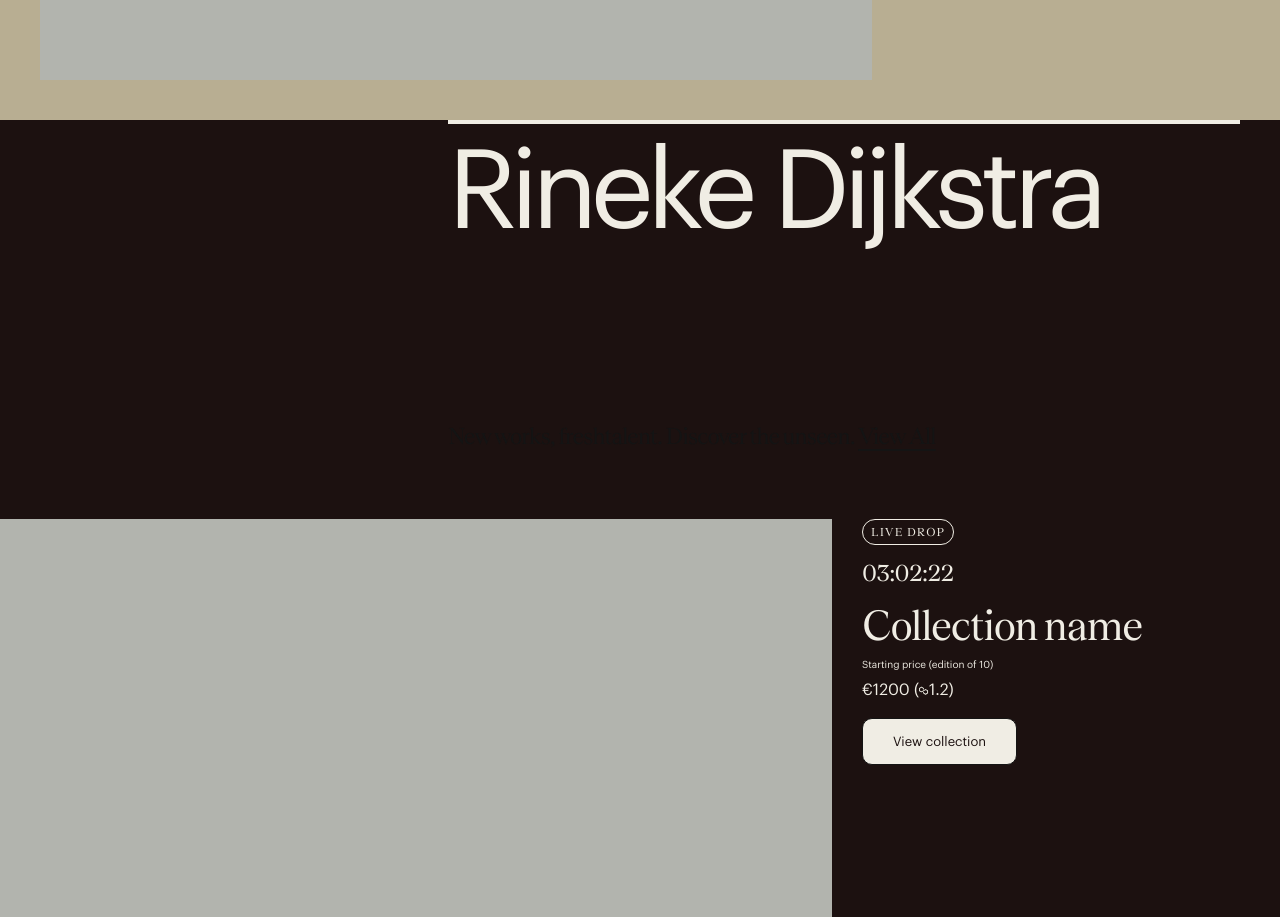
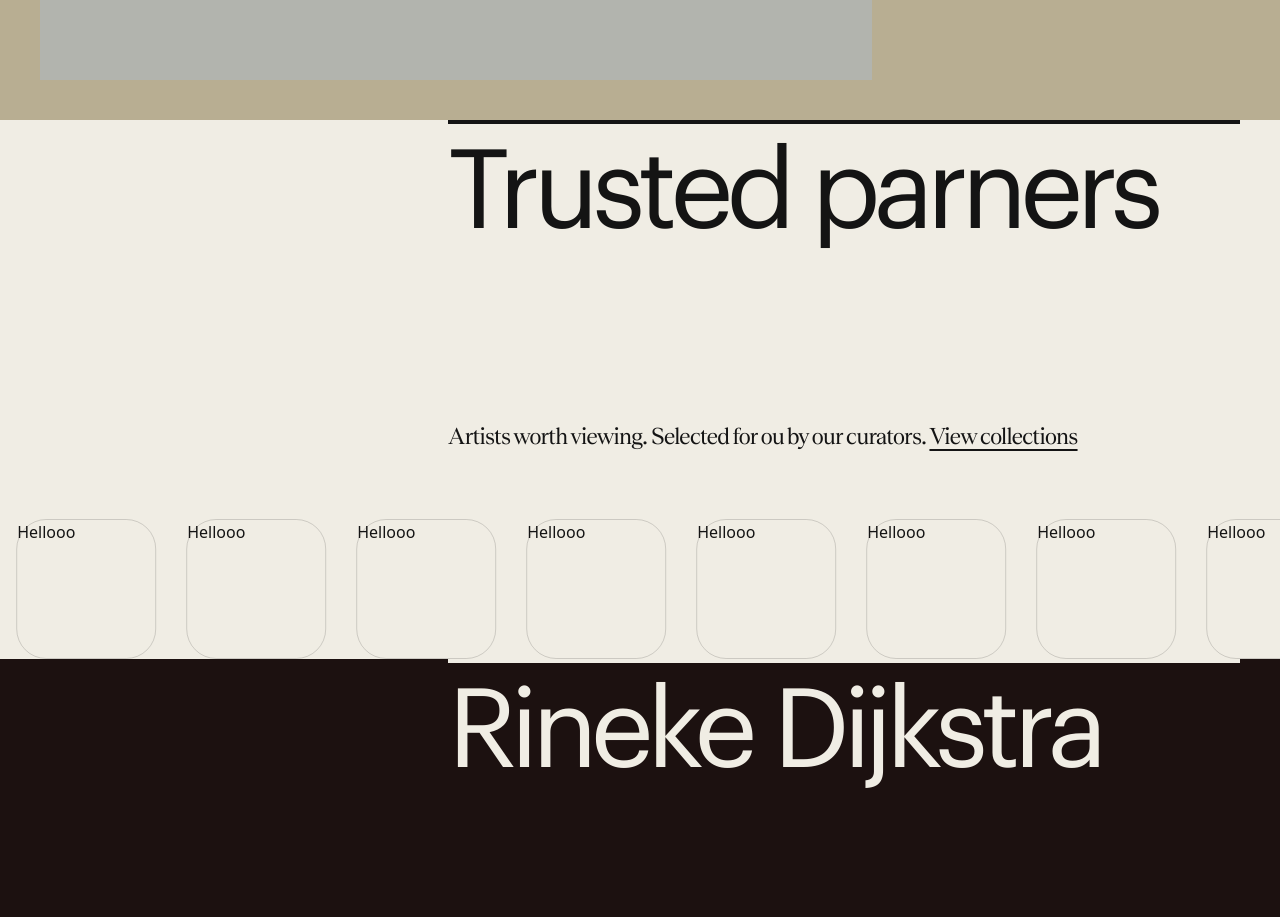
Before and after one commit to Unveil-art/unveil-marketplace, a Next.js app: page / in a window 1280 px wide. Shown: the part 2120-3037 px from the top of the page. Built offline with nearby package versions, Linux system fonts and the light colour scheme.

Commit message:
swiper added

```diff
--- /dev/null
+++ b/components/section/TrustedPartners.jsx
@@ -0,0 +1,43 @@
+import React from "react";
+import { Autoplay } from "swiper";
+import { Swiper, SwiperSlide } from "swiper/react";
+import "swiper/css";
+
+import OneLiner from "../reusable/Oneliner";
+import Title from "../reusable/Title";
+
+const TrustedPartners = () => {
+  return (
+    <section>
+      <Title title="Trusted parners" />
+      <OneLiner
+        text="Artists worth viewing. Selected for ou by our curators."
+        link="View collections"
+        href="/"
+      />
+      <Swiper
+        modules={[Autoplay]}
+        slidesPerView={"auto"}
+        spaceBetween={30}
+        autoplay={{ delay: 0, disableOnInteraction: false }}
+        speed={10000}
+        ccsMode
+        allowTouchMove={false}
+        loop
+      >
+        {["1", "2", "3", "4", "5", "6", "1", "2", "3", "4", "5", "6"].map(
+          (item, index) => (
+            <SwiperSlide
+              key={index}
+              className="!w-[140px] !h-[140px] border border-[rgba(0,0,0,0.15)] rounded-[30px] flex justify-center items-center"
+            >
+              <div>Hellooo</div>
+            </SwiperSlide>
+          )
+        )}
+      </Swiper>
+    </section>
+  );
+};
+
+export default TrustedPartners;
--- a/package.json
+++ b/package.json
@@ -11,7 +11,8 @@
   "dependencies": {
     "next": "13.2.4",
     "react": "18.2.0",
-    "react-dom": "18.2.0"
+    "react-dom": "18.2.0",
+    "swiper": "^9.1.0"
   },
   "devDependencies": {
     "autoprefixer": "^10.4.14",
--- a/pages/index.js
+++ b/pages/index.js
@@ -4,6 +4,7 @@
 import FloatingArt from "../components/section/FloatingArt";
 import GridColThree from "../components/section/GridColThree";
 import Collection from "../components/section/Collection";
+import TrustedPartners from "../components/section/TrustedPartners";
 
 export default function Home() {
   return (
@@ -16,6 +17,7 @@
         backgroundColor="#B8AE92"
         imageMargin={true}
       />
+      <TrustedPartners />
       <Collection
         oneLiner="New works, freshtalent. Discover the unseen."
         oneLinerLink="View All"
```
Also changed, not shown: 2 other files (tests, documents, lock files or other folders).
